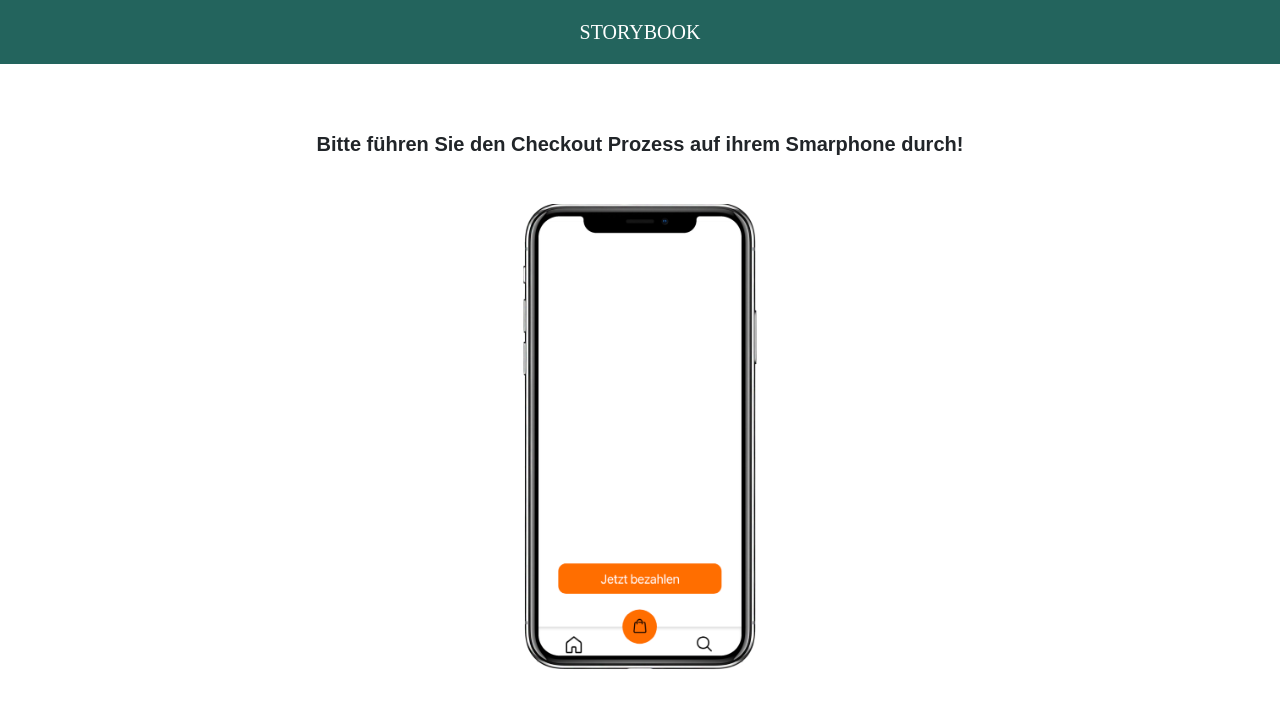
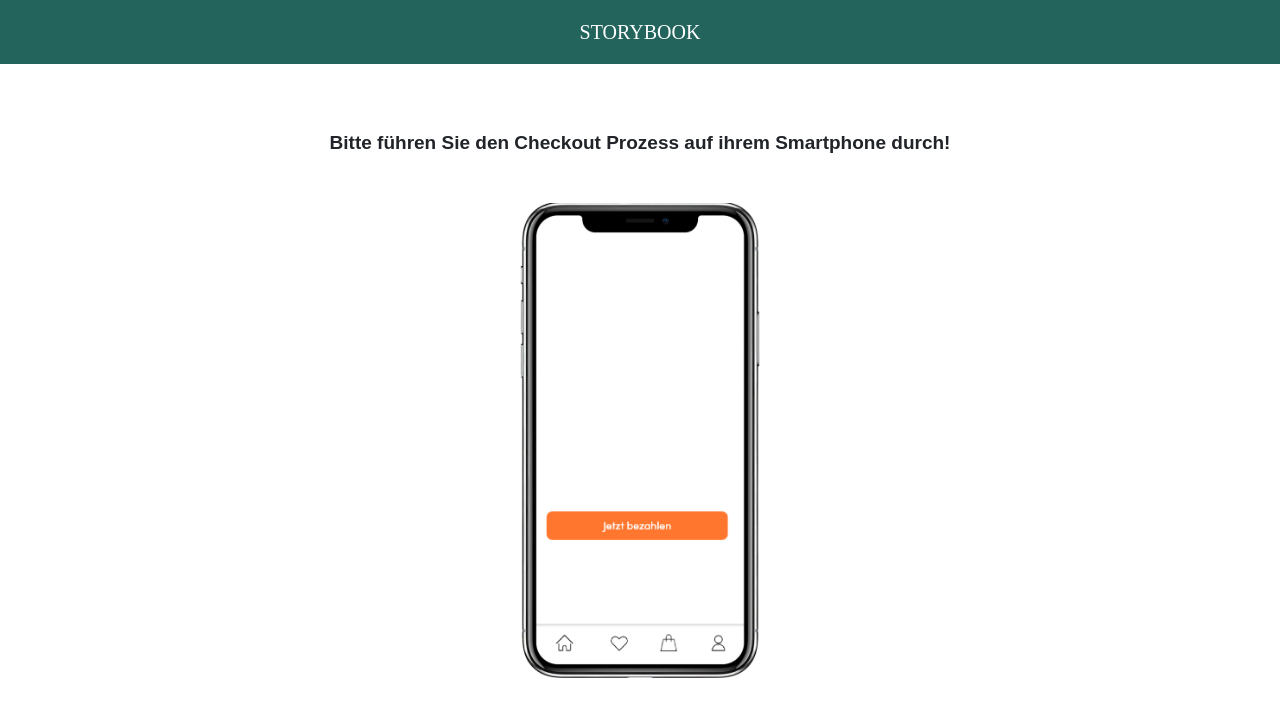
Before and after one commit to fabiangeitner/digitalSignage, a React (Create React App) app in the folder digital-signage-app/: page /infoCheckout in a window 1280 px wide. Shown: the top 716 px of the page. Built offline with nearby package versions, Linux system fonts and the light colour scheme; a web font is replaced by a local one.

Commit message:
adjustment Slider, Checkout

```diff
--- a/digital-signage-app/src/App.js
+++ b/digital-signage-app/src/App.js
@@ -55,19 +55,19 @@ function App() {
         <Route
           path="infoCheckout"
           element={
-            <InfoCheckout text="Bitte führen Sie den Checkout Prozess auf ihrem Smarphone durch!" />
+            <InfoCheckout text="Bitte führen Sie den Checkout Prozess auf ihrem Smartphone durch!" />
           }
         />
         <Route
           path="infoFavorit"
           element={
-            <InfoFavorit text="Bitte loggen Sie sich auf ihrem Smarphone ein, um Favoriten in Ihrem Konto zu speichern" />
+            <InfoFavorit text="Bitte loggen Sie sich auf ihrem Smartphone ein, um Favoriten in Ihrem Konto zu speichern" />
           }
         />
         <Route
           path="infoProfile"
           element={
-            <InfoProfile text="Bitte loggen Sie sich auf ihrem Smarphone ein, um Ihr Profil zu betrachten!" />
+            <InfoProfile text="Bitte loggen Sie sich auf ihrem Smartphone ein, um Ihr Profil zu betrachten!" />
           }
         />
       </Routes>
--- a/digital-signage-app/src/components/Infopages/InfoCheckout.js
+++ b/digital-signage-app/src/components/Infopages/InfoCheckout.js
@@ -12,6 +12,7 @@ const InfoCheckoutWrapper = styled.div`
     font-family: sofia-pro, sans-serif;
     font-weight: 700;
     margin: 0;
+    font-size: 19px;
   }
   img {
     width: 65%;
```
Also changed, not shown: digital-signage-app/src/Assets/Slideshow2.png, digital-signage-app/src/Assets/Smartphone.png.
